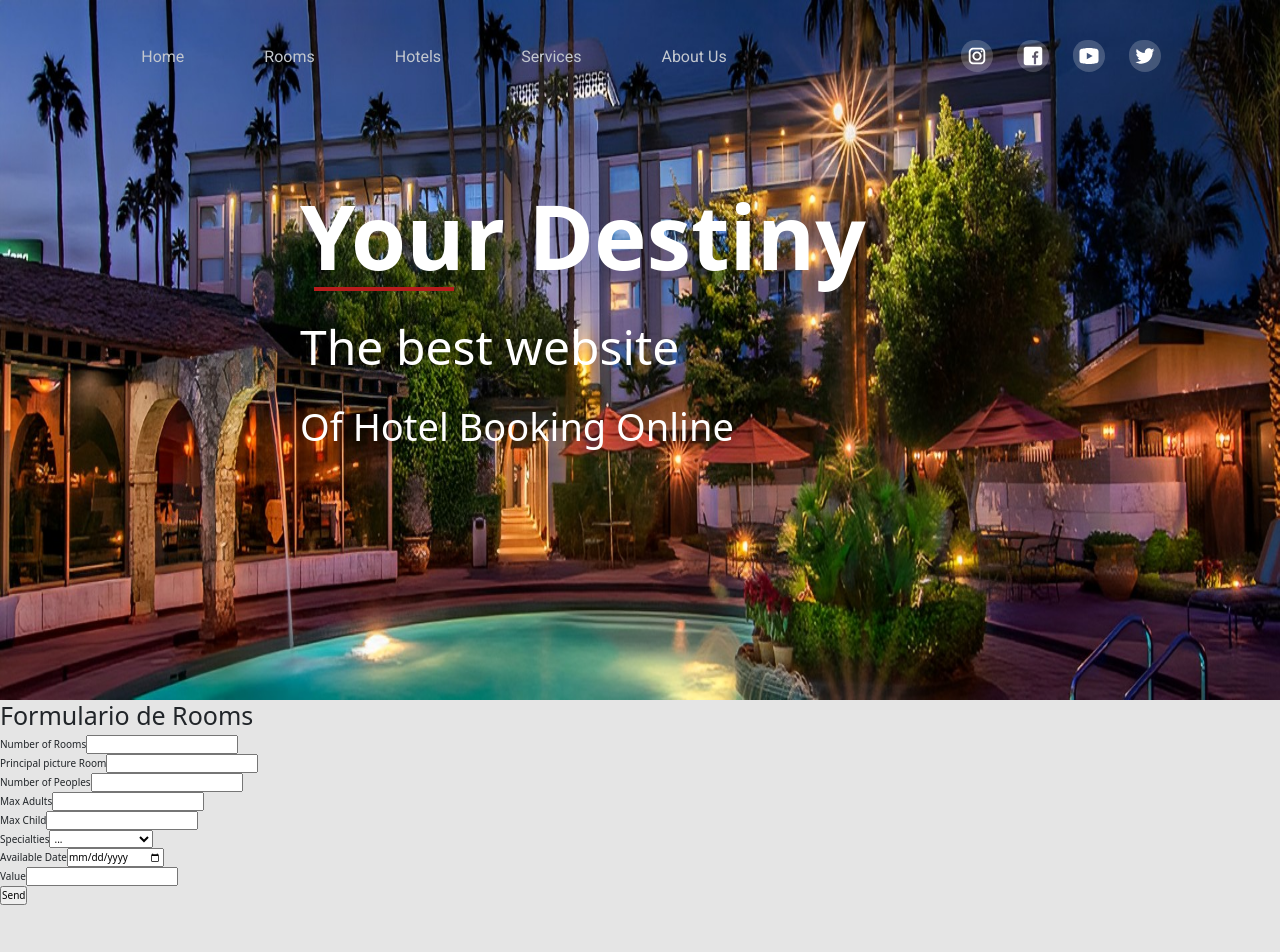
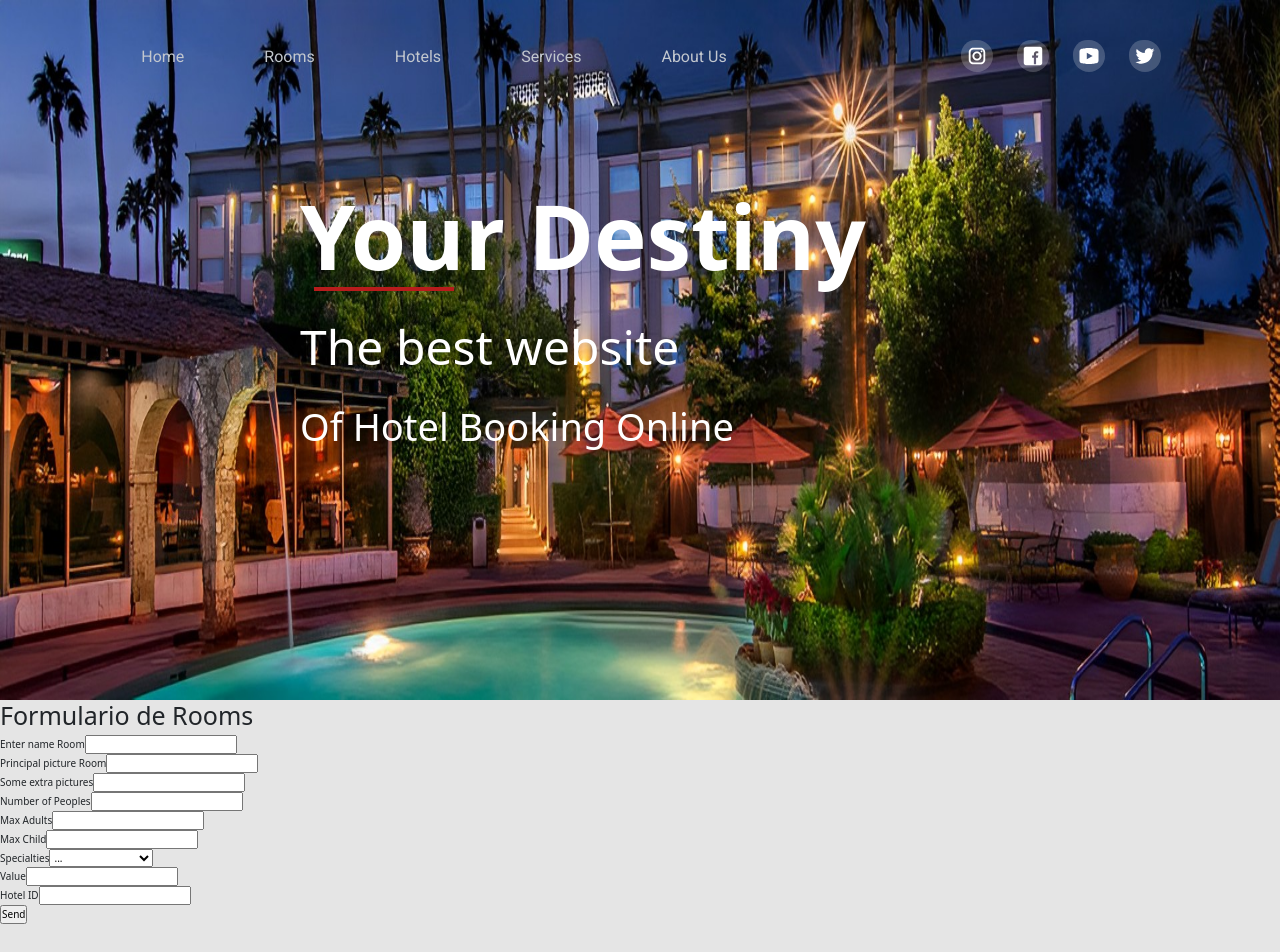
Before and after one commit to IgnacioPerezEtc/Proyecto-Final, a React (Vite) app in the folder client/: page /formRoom in a window 1280 px wide. Shown: the top 952 px of the page. Built offline with nearby package versions, Linux system fonts and the light colour scheme.

Commit message:
Feature: Form-Rooms

```diff
--- a/client/package.json
+++ b/client/package.json
@@ -20,6 +20,7 @@
     "react-dom": "^18.2.0",
     "react-hook-form": "^7.42.1",
     "react-redux": "^8.0.5",
+    "react-router": "^6.8.0",
     "react-router-dom": "^6.6.2",
     "redux": "^4.2.0",
     "redux-thunk": "^2.4.2",
--- a/client/src/components/FormRooms/FormRooms.jsx
+++ b/client/src/components/FormRooms/FormRooms.jsx
@@ -19,8 +19,8 @@ const FormRooms = () => {
     maxAdult: "",
     maxChild: "",
     specialties: [],
-    availableDate: "",
-    value: ""
+    value: "",
+    hotelId: ""
   });
 
   const specialties = [
@@ -61,7 +61,7 @@ const FormRooms = () => {
   };
 
   const onSubmit = (data) => {
-    console.log(data);
+    console.log(input);
     dispatch(createRoom(input));
     alert("The Room was created successfully");
     setInput({
@@ -72,8 +72,8 @@ const FormRooms = () => {
       maxAdult: "",
       maxChild: "",
       specialties: [],
-      availableDate: "",
-      value: ""
+      value: "",
+      hotelId: ""
     })
   };
 
@@ -83,20 +83,18 @@ const FormRooms = () => {
       <h1>Formulario de Rooms</h1>
       <form onSubmit={handleSubmit(onSubmit)}>
         <div>
-          <label>Number of Rooms </label>
+          <label>Enter name Room </label>
           <input
-            type="number"
+            type="text"
             {
               ...register("numRoom", {
                 required: true,
-                min: 1,
-                max: 120,
                 onChange: (e) => handleChange(e)
               })
             }
           />
           {
-            errors.numRoom?.type === "required" && <span>Number of Rooms is required </span> || errors.numRoom?.type === "max" && <span>Ingrese un numero de habitaciones menor a 121</span> || errors.numRoom?.type === "min" && <span>Ingrese un numero de habitaciones mayor a 0</span>
+            errors.numRoom?.type === "required" && <span>Number of Rooms is required </span>
           }
         </div>
         <div>
@@ -115,20 +113,21 @@ const FormRooms = () => {
             errors.pictureHome?.type === "required" && <span>Principal picture is required</span> || errors.pictureHome?.type === "validate" && <span>Enter a URL image .png, .jpg, .jpeg, .gif</span>
           }
         </div>
-        {/* <div>
+        <div>
           <label>Some extra pictures </label>
           <input
             type="text"
             {
               ...register("pictureDetail", {
-                validate: imageValidator
+                validate: imageValidator,
+                onChange: (e) => handleChange(e)
               })
             }
           />
           {
             errors.pictureDetail?.type === "validate" && <span>Enter a URL image .png, .jpg, .jpeg, .gif</span>
           }
-        </div> */}
+        </div>
         <div>
           <label>Number of Peoples </label>
           <input
@@ -152,10 +151,16 @@ const FormRooms = () => {
             type="number"
             {
               ...register("maxAdult", {
+                required: true,
+                min: 1,
+                max: 10,
                 onChange: (e) => handleChange(e)
               })
             }
           />
+          {
+            errors.maxAdult?.type === "required" && <span>Number of Max Adults is required</span> || errors.maxAdult?.type === "min" && <span>Ingrese un numero de personas adultas mayor a 0</span> || errors.maxAdult?.type === "max" && <span>Ingrese un numero de personas adultas menor a 11</span>
+          }
         </div>
         <div>
           <label>Max Child </label>
@@ -163,10 +168,16 @@ const FormRooms = () => {
             type="number"
             {
               ...register("maxChild", {
+                required: true,
+                min: 1,
+                max: 10,
                 onChange: (e) => handleChange(e)
               })
             }
           />
+          {
+            errors.maxChild?.type === "required" && <span>Number of Max Child is required</span> || errors.maxChild?.type === "min" && <span>Ingrese un numero de personas menores, mayor a 0</span> || errors.maxChild?.type === "max" && <span>Ingrese un numero de personas menores, menor a 11</span>
+          }
         </div>
         <div>
           <div>
@@ -205,21 +216,6 @@ const FormRooms = () => {
           </div>
         </div>
         <div>
-          <label>Available Date </label>
-          <input
-            type="date"
-            {
-              ...register("availableDate", {
-                required: true,
-                onChange: (e) => handleChange(e)
-              })
-            }
-          />
-          {
-            errors.availableDate?.type === "required" && <span>Available Date is required</span>
-          }
-        </div>
-        <div>
           <label>Value </label>
           <input
             type="number"
@@ -236,6 +232,21 @@ const FormRooms = () => {
           }
         </div>
         <div>
+          <label>Hotel ID </label>
+          <input
+            type="number"
+            {
+              ...register("hotelId", {
+                onChange: (e) => handleChange(e),
+                required: true
+              })
+            }
+          />
+          {
+            errors.hotelId?.type === "required" && <span>Hotel ID is required</span>
+          }
+        </div>
+        <div>
           <input type="submit" value="Send"/>
         </div>
       </form>
--- a/client/src/components/HotelDetail/HotelDetail.jsx
+++ b/client/src/components/HotelDetail/HotelDetail.jsx
@@ -12,6 +12,7 @@ import { Keyboard, Autoplay } from "swiper";
 import { NavLink } from "react-router-dom";
 import "swiper/css";
 import "swiper/css/free-mode";
+import FormRooms from "../FormRooms/FormRooms";
 const HotelDetail = () => {
   const dispatch = useDispatch();
   const { id } = useParams();
@@ -153,7 +154,11 @@ const HotelDetail = () => {
           <img src="https://cdn.dribbble.com/users/118337/screenshots/3831581/building_loader.gif" />
         </div>
       )}
-
+      <div className={style.containerButton}>
+        <NavLink to={"/formRoom"}>
+          <button className={style.createHotel}>Add Room</button>
+        </NavLink>
+      </div>
       <Footer />
     </div>
   );
```
Also changed, not shown: 1 other file (tests, documents, lock files or other folders).
